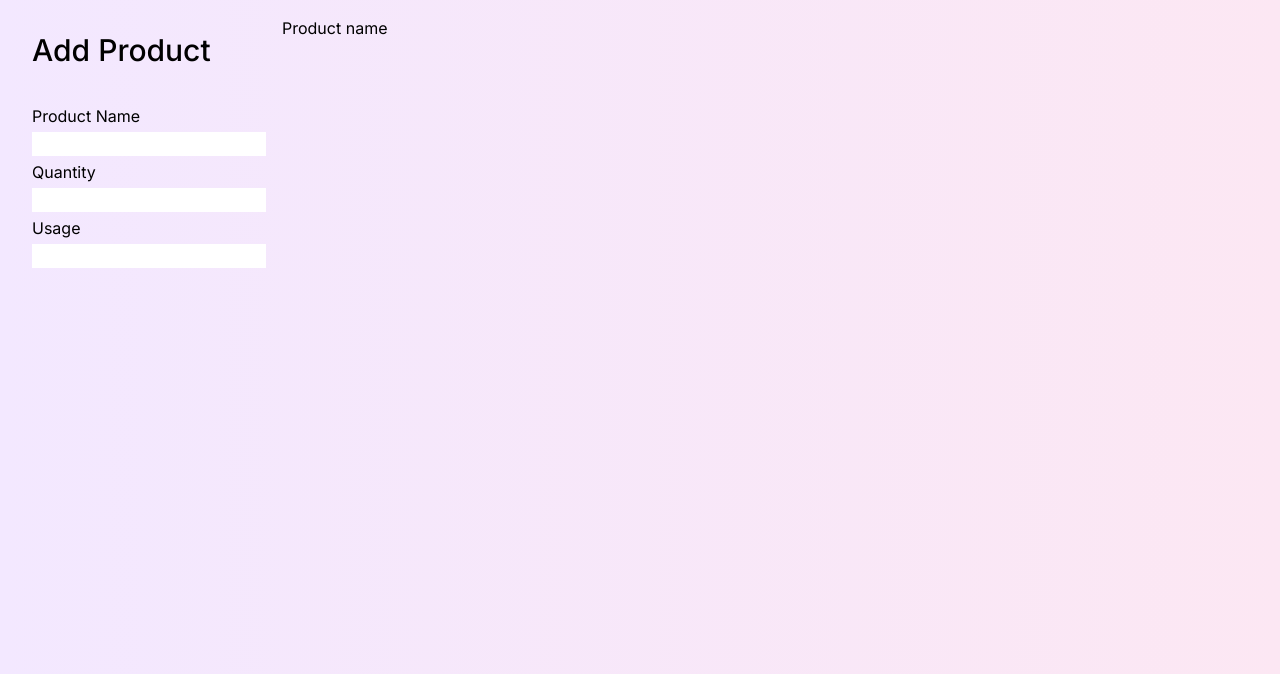
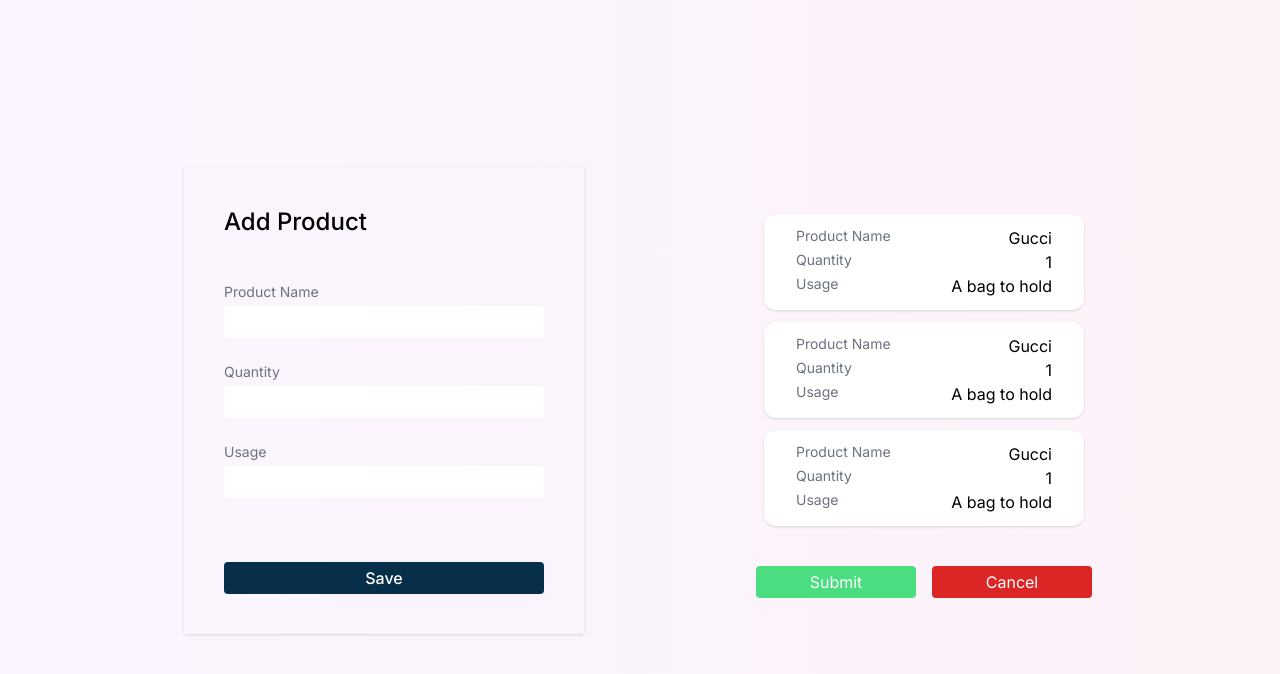
Before and after one commit to rutbirhanu/Inventory-Management, a Next.js app: page /products in a window 1280 px wide. Shown: the top 674 px of the page. Built offline with nearby package versions, Linux system fonts and the light colour scheme.

Commit message:
product page ui

```diff
--- a/src/app/products/page.jsx
+++ b/src/app/products/page.jsx
@@ -1,21 +1,70 @@
 
 function page() {
   return (
-    <div className="container min-h-screen bg-gradient-to-r from-purple-100 to-pink-100 flex p-4">
-      <div className="flex flex-col p-4 gap-1">
-      <h2 className="mb-8 text-3xl font-medium">Add Product</h2>
-        <label htmlFor="name">Product Name</label>
-        <input type="text" id="name"/>
-        <label htmlFor="quantity">Quantity</label>
-        <input type="text" id="quantity"/>
-        <label htmlFor="usage">Usage</label>
-        <input type="text" id="usage"/>
+    <div className="container min-h-screen bg-gradient-to-r from-purple-50 to-pink-50 flex flex-wrap p-4 justify-evenly items-center">
+      <div className="flex flex-col p-10 gap-1 shadow">
+        <h2 className="mb-10 text-2xl font-medium">Add Product</h2>
+        <label htmlFor="name" className="text-sm text-gray-500">Product Name</label>
+        <input type="text" id="name" className=" rounded mb-5 outline-none p-1 inline-block w-80" />
+        <label htmlFor="quantity" className="text-sm text-gray-500">Quantity</label>
+        <input type="text" id="quantity" className="rounded mb-5 outline-none p-1" />
+        <label htmlFor="usage" className="text-sm text-gray-500">Usage</label>
+        <input type="text" id="usage" className="rounded mb-5 outline-none p-1" />
+        <button className="bg-sky-950 text-white font-medium rounded p-1 mt-10"> Save</button>
       </div>
+
       <div>
-        <ul>
-          <li>Product name </li>
-        </ul>
+        <div className="shadow w-80 px-8 py-3 m-3 bg-white rounded-xl">
+          <div className="flex justify-between">
+            <p className="text-sm text-gray-500">Product Name</p>
+            <p>Gucci</p>
+          </div>
+          <div className="flex justify-between">
+            <p className="text-sm text-gray-500">Quantity</p>
+            <p>1</p>
+          </div>
+          <div className="flex justify-between">
+            <p className="text-sm text-gray-500">Usage</p>
+            <p>A bag to hold</p>
+          </div>
+        </div>
+
+        <div className="shadow w-80 px-8 py-3 m-3 bg-white rounded-xl">
+          <div className="flex justify-between">
+            <p className="text-sm text-gray-500">Product Name</p>
+            <p>Gucci</p>
+          </div>
+          <div className="flex justify-between">
+            <p className="text-sm text-gray-500">Quantity</p>
+            <p>1</p>
+          </div>
+          <div className="flex justify-between">
+            <p className="text-sm text-gray-500">Usage</p>
+            <p>A bag to hold</p>
+          </div>
+        </div>
+
+        <div className="shadow w-80 px-8 py-3 m-3 bg-white rounded-xl">
+          <div className="flex justify-between">
+            <p className="text-sm text-gray-500">Product Name</p>
+            <p>Gucci</p>
+          </div>
+          <div className="flex justify-between">
+            <p className="text-sm text-gray-500">Quantity</p>
+            <p>1</p>
+          </div>
+          <div className="flex justify-between">
+            <p className="text-sm text-gray-500">Usage</p>
+            <p>A bag to hold</p>
+          </div>
+        </div>
+        <div className="flex justify-center gap-4 w-full mt-10">
+          <button className="p-1 bg-green-400 text-white rounded w-40">Submit</button>
+          <button className="p-1 bg-red-600 text-white rounded w-40 ">Cancel</button>
+        </div>
+
       </div>
+
     </div>
   )
 }
```
